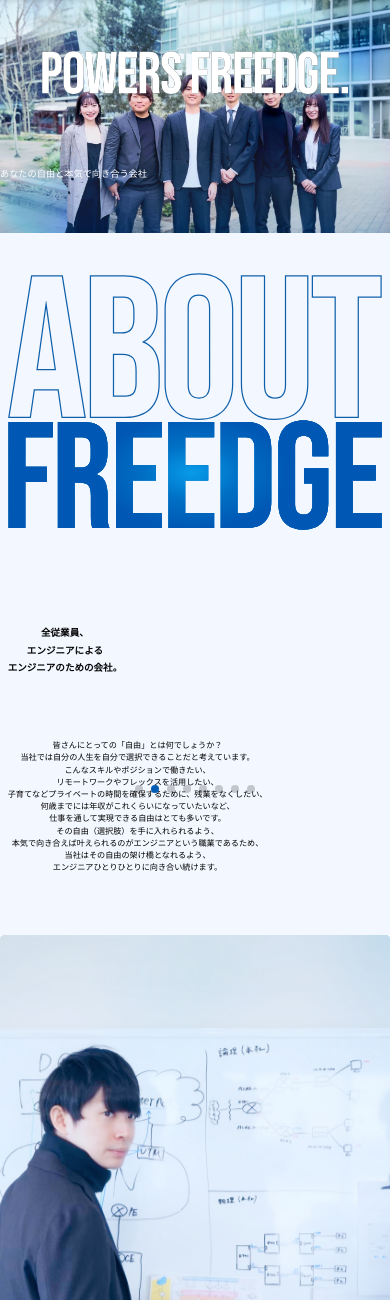
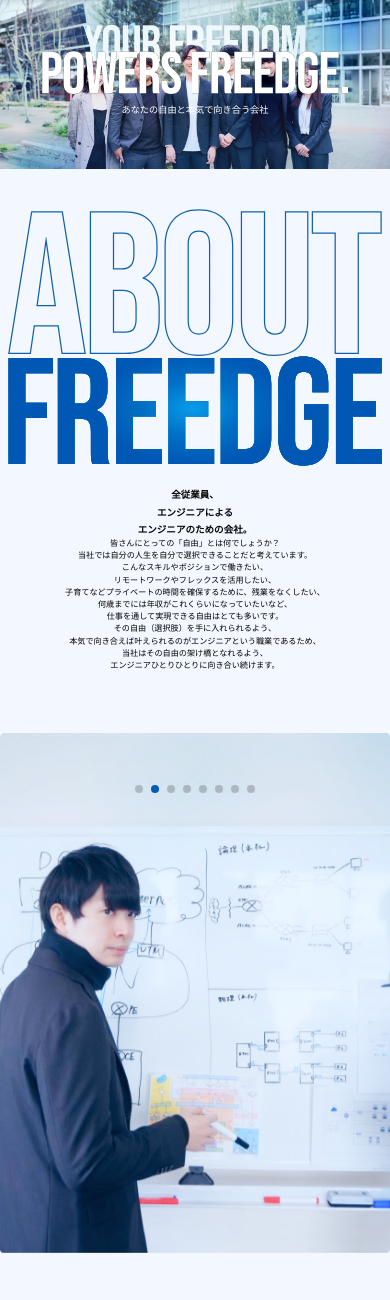
Before and after one commit to ryu-hp/lm_feedge, a PHP site: page / in a window 390 px wide. Shown: the part 47-1347 px from the top of the page. Run offline with PHP 8.4, Linux system fonts and the light colour scheme; style sheets or scripts are compiled from the project's sources.

Commit message:
求人セクションのレイアウトをフレックスボックスで最適化し、メッセージセクションのスタイルを簡素化しました。また、新しいPDF画像を追加しました。

```diff
--- a/index.html
+++ b/index.html
@@ -393,6 +393,7 @@
 
   <section class="section section--jobs" id="jobs">
     <div class="section__inner container">
+      <div class="jobs__flex">
         <div class="jobs__title-group">
           <h2 class="section__title">job</h2>
           <p>
@@ -426,6 +427,7 @@
             <p class="jobs__item-description">
               FREEDGEのインフラエンジニアは、ネットワークやサーバー、データベース、セキュリティなど、システムの基盤となる領域を支えるポジションです。設計・構築から運用・保守まで幅広い業務に携わり、安定したIT環境の実現を通して企業の成長をサポートします。
             </p>
+          </div>
         </div>
       </div>
     </div>
--- a/scss/page/_jobs.scss
+++ b/scss/page/_jobs.scss
@@ -9,7 +9,7 @@
   color: #fff;
 }
 
-.section__inner {
+.jobs__flex {
   display: flex;
   align-items: flex-start;
   justify-content: space-between;
--- a/scss/page/_message.scss
+++ b/scss/page/_message.scss
@@ -9,15 +9,6 @@
   margin-top: rem(20);
   line-height: 1.8;
 }
-.section__inner {
-  display: flex;
-  align-items: center;
-  justify-content: center;
-  gap: 64px;
-  max-width: 1200px;
-  margin: 0 auto;
-  flex-wrap: wrap;
-}
 .message__flex {
   display: flex;
   flex-direction: row;
@@ -26,7 +17,6 @@
   gap: 64px;
   width: 100%;
 }
-
 .message__image {
   max-width: 800px;
   width: 100%;
@@ -82,11 +72,6 @@
   }
 
 @media (max-width: 1200px) {
-  .section--message .section__inner {
-    flex-direction: column;
-    gap: 32px;
-    align-items: center;
-  }
   .section--message .message__image {
     max-width: 100vw;
   }
@@ -96,11 +81,6 @@
 }
 
 @media (max-width: 900px) {
-  .section--message .section__inner {
-    flex-direction: column;
-    gap: 32px;
-    align-items: flex-start;
-  }
   .section--message .message__image {
     margin: 0 auto;
   }
```
Also changed, not shown: image/services-pdf.png (added). Lines whose indentation alone changed are shown as unchanged.
